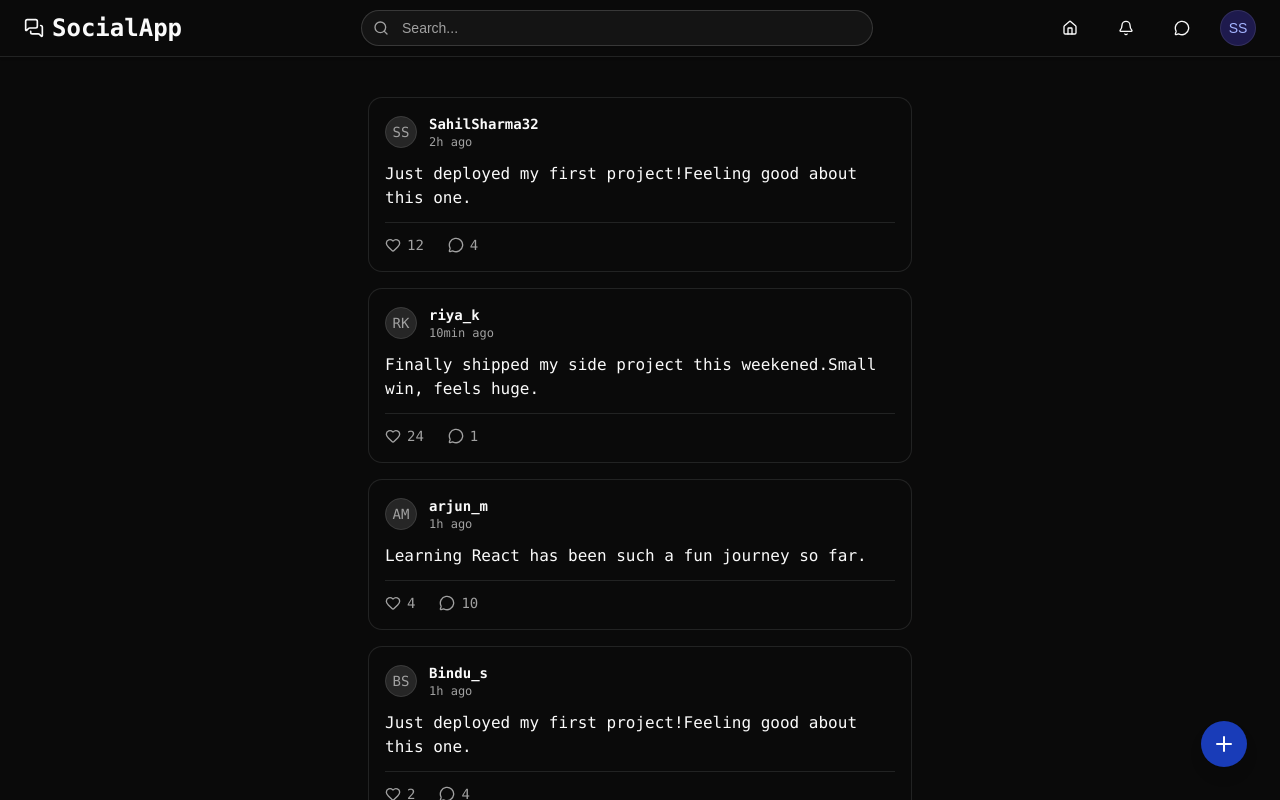
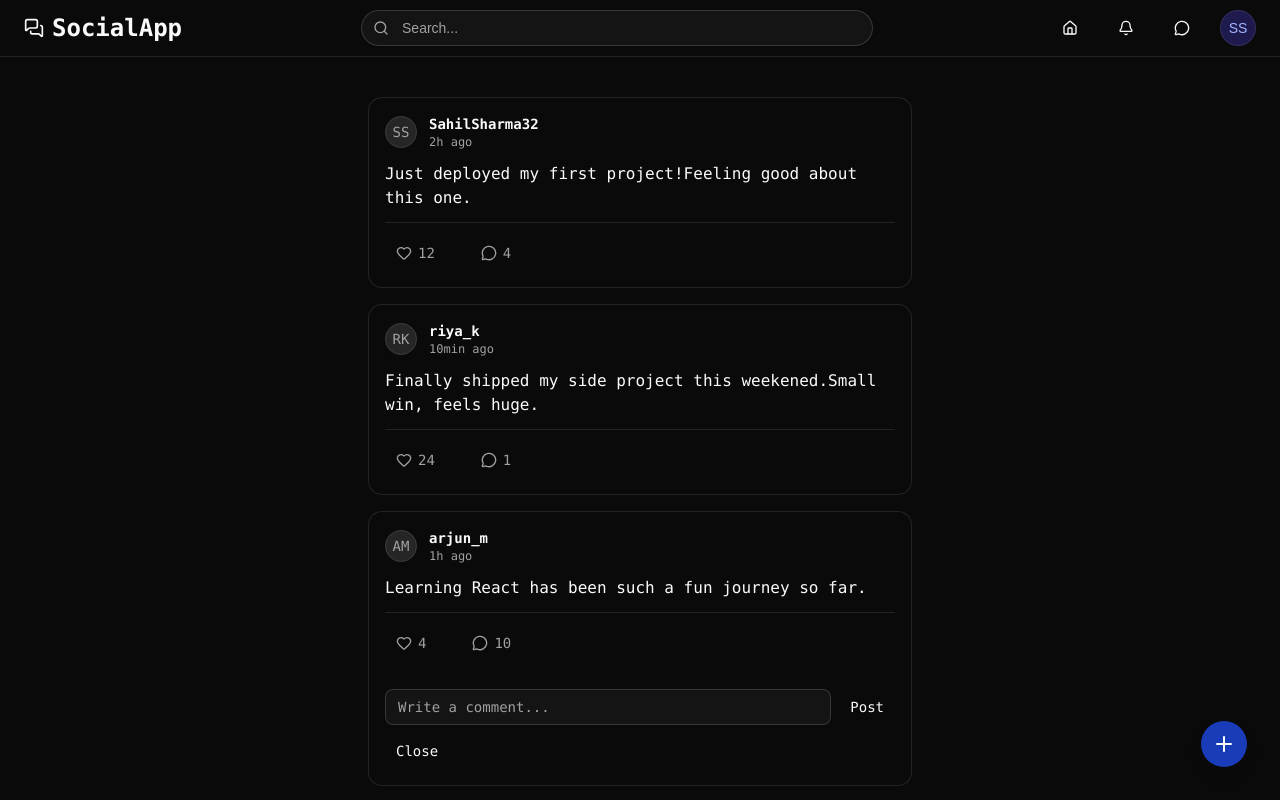
Before and after one commit to sahilsharma123923/Mini-SocialApp, a React (Vite) app in the folder Frontend/: page / in a window 1280 px wide. Both pictures are taken after a click on the button "10". Shown: the top 800 px of the page. Built offline with nearby package versions, Linux system fonts and the light colour scheme.

Commit message:
Complete the comment section

```diff
--- a/Frontend/src/components/CommentSection.tsx
+++ b/Frontend/src/components/CommentSection.tsx
@@ -1,5 +1,7 @@
+import { useState } from "react";
 import { usePostStore } from "@/store/PostStore";
-import { useState } from "react";
+import { Input } from "./ui/input";
+import { Button } from "./ui/button";
 
 interface CommentSectionProps {
   postId: number;
@@ -8,28 +10,81 @@ interface CommentSectionProps {
 const CommentSection = ({ postId }: CommentSectionProps) => {
   const [text, setText] = useState("");
 
-  const comments = usePostStore((state) =>
-    state.comments.filter((comment) => comment.PostId === postId)
+  // Get the comments array from Zustand
+  const allComments = usePostStore((state) => state.comments);
+
+  // Get only comments belonging to this post
+  const comments = allComments.filter(
+    (comment) => comment.postId === postId
   );
 
-  const addComment=usePostStore((state)=>state.addComment);
+  // Get addComment function
+  const addComment = usePostStore((state) => state.addComment);
 
-  const handleComment=()=>{
-     if(!text.trim()) return ;
+  const handleComment = () => {
+    if (!text.trim()) return;
 
-     addComment({
-      id:Date.now(),
-      PostId:postId,
-      username:"Sahil",
-      content:text,
-      createdAt:"Just now"
-     });
+    const newComment = {
+      id: Date.now(),
+      postId: postId,
+      username: "Sahil",
+      content: text,
+      createdAt: "Just now",
+    };
 
-     setText("");
-  }
+    addComment(newComment);
+
+    setText("");
+  };
 
   return (
-    <div>
+    <div className="mt-3 space-y-4">
+
+      {/* Existing Comments */}
+      <div className="space-y-3">
+        {comments.map((comment) => (
+          <div
+            key={comment.id}
+            className="rounded-lg bg-muted/50 p-3"
+          >
+            <p className="text-sm font-semibold">
+              {comment.username}
+            </p>
+
+            <p className="text-sm text-muted-foreground">
+              {comment.content}
+            </p>
+
+            <p className="mt-1 text-xs text-muted-foreground">
+              {comment.createdAt}
+            </p>
+          </div>
+        ))}
+      </div>
+
+      {/* Write Comment */}
+      <div className="flex gap-2">
+        <Input
+          type="text"
+          value={text}
+          onChange={(e) => setText(e.target.value)}
+          onKeyDown={(e) => {
+            if (e.key === "Enter") {
+              handleComment();
+            }
+          }}
+          placeholder="Write a comment..."
+          className="flex-1 rounded-md border bg-background px-3 py-2 text-sm outline-none focus:ring-2"
+        />
+
+        <Button
+           variant="ghost"
+          onClick={handleComment}
+        >
+          Post
+        </Button>
+      </div>
+
     </div>
   );
 };
--- a/Frontend/src/components/PostCard.tsx
+++ b/Frontend/src/components/PostCard.tsx
@@ -2,7 +2,9 @@ import { Heart, MessageCircle } from "lucide-react"
 import { Avatar, AvatarFallback } from "./ui/avatar"
 import type { Post } from "@/types/Posts";
 import { usePostStore } from "@/store/PostStore";
-
+import CommentSection from "./CommentSection";
+import { useState } from "react";
+import { Button } from "./ui/button";
 
 interface PostProps {
     post : Post
@@ -10,6 +12,7 @@ interface PostProps {
 
 const PostCard = ({post}:PostProps) => {
     const toggleLike=usePostStore((state)=>state.toggleLiked);
+    const [showComments,setShowComments]=useState(false)
   return (
     <div className="border rounded-xl p-4 flex flex-col gap-3 bg-background">
 
@@ -37,8 +40,8 @@ const PostCard = ({post}:PostProps) => {
         <div className="flex items-center gap-6 border-t pt-3">
 
         {/* Like */}
-        <button
-          type="button"
+        <Button
+          variant="ghost"
           onClick={() => toggleLike(post.id)}
           className={`flex items-center gap-1.5 text-sm cursor-pointer ${
             post.isLiked
@@ -52,18 +55,33 @@ const PostCard = ({post}:PostProps) => {
           />
 
           <span>{post.likes}</span>
-        </button>
+        </Button>
 
         {/* Comment */}
-        <button
-          type="button"
+        <Button
+          variant="ghost"
+          onClick={()=>setShowComments(!showComments)}
+
           className="flex items-center gap-1.5 text-sm text-muted-foreground cursor-pointer"
         >
           <MessageCircle className="size-4" />
           <span>{post.comments}</span>
-        </button>
+        </Button>
 
       </div>
+      {showComments && (
+        <div>
+          <CommentSection postId={post.id}/>
+
+          <Button
+          variant="ghost"
+          onClick={()=>setShowComments(false)}
+           className="mt-2">
+            Close
+          </Button>
+        </div>
+
+      )}
     </div>
   )
 }
--- a/Frontend/src/store/PostStore.ts
+++ b/Frontend/src/store/PostStore.ts
@@ -40,7 +40,7 @@ export const usePostStore = create<PostStore>((set) => ({
     set((state)=>({
       comments:[...state.comments,comment],
       posts:state.posts.map((post)=>
-      post.id===comment.PostId ?{
+      post.id===comment.postId ?{
         ...post,
         comments:post.comments+1
       }
--- a/Frontend/src/types/comments.ts
+++ b/Frontend/src/types/comments.ts
@@ -1,6 +1,6 @@
 export interface Comment{
     id:number,
-    PostId:number,
+    postId:number,
     username:string,
     content:string,
     createdAt:string
```
